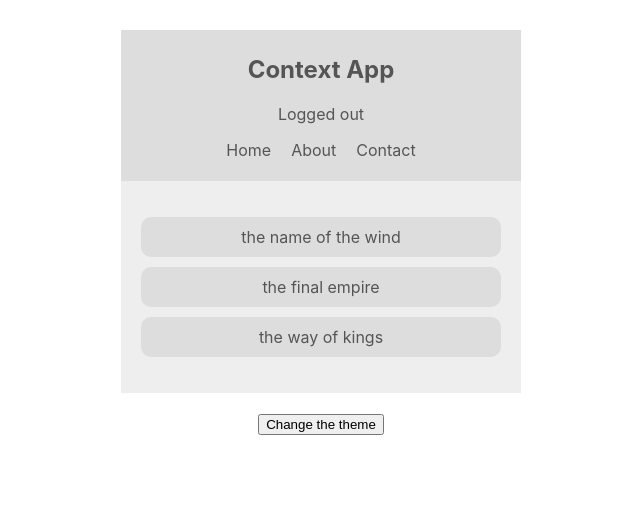
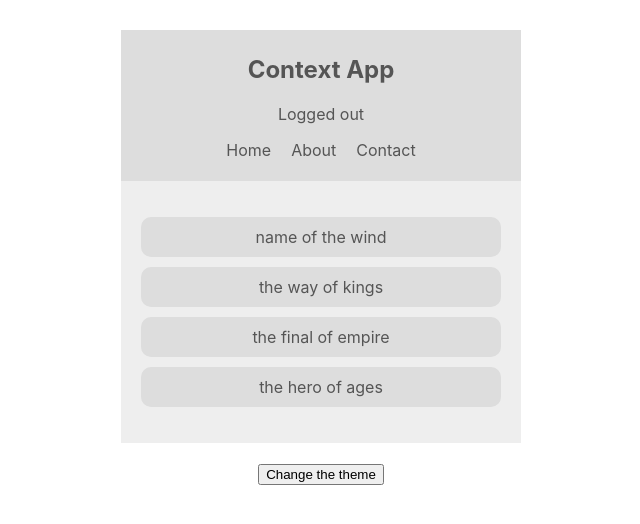
Before and after one commit to SvitlanaRybakova/react-app-book-list-change-theme, a React (Create React App) app: page / in a window 1280 px wide. Shown: the top 524 px of the page, without its empty margins (319-959 px from the left). Built offline with nearby package versions, Linux system fonts and the light colour scheme.

Commit message:
Creating Context with Functional Components

```diff
--- a/src/App.js
+++ b/src/App.js
@@ -4,6 +4,7 @@
 import ThemeToggle from './components/ThemeToggle';
 import ThemeContextProvaider from './contexts/ThemeContext';
 import AuthContextProvider from './contexts/AuthContext'
+import BookContextProvider from './contexts/BookContext';
 
 
 function App() {
@@ -12,7 +13,9 @@
       <ThemeContextProvaider>
           <AuthContextProvider>
           <Navbar />
-          <BookList />
+            <BookContextProvider>
+              <BookList />
+            </BookContextProvider>
           <ThemeToggle/>
         </AuthContextProvider>
       </ThemeContextProvaider>
--- a/src/components/BookList.js
+++ b/src/components/BookList.js
@@ -1,16 +1,24 @@
 import React, { useContext } from 'react';
+import { BookContext } from '../contexts/BookContext';
 import { ThemeContext } from '../contexts/ThemeContext'
 
 function BookList(){
     const { isLightTheme, light, dark } = useContext(ThemeContext);
+    const { books } = useContext(BookContext);
     const theme = isLightTheme ? light : dark;
 
     return (
       <div className="book-list" style={{ background: theme.bg, color: theme.syntax }}>
         <ul>
-          <li style={{ background: theme.ui }}>the name of the wind</li>
-          <li style={{ background: theme.ui }}>the final empire</li>
-          <li style={{ background: theme.ui }}>the way of kings</li>
+          {books.map(book => {
+            return(
+              <li
+              key={book.id}
+              style={{ background: theme.ui }}
+              >{ book.title }
+              </li>
+            )
+          })}
         </ul>
       </div>
 
--- /dev/null
+++ b/src/contexts/BookContext.js
@@ -0,0 +1,19 @@
+import React, { createContext, useState } from 'react';
+
+export const BookContext = createContext();
+
+function BookContextProvider(props){
+  const [books, setBooks] = useState([
+    {title: 'name of the wind', id:1 },
+    {title: 'the way of kings', id:2 },
+    {title: 'the final of empire', id:3 },
+    {title: 'the hero of ages', id:4 },
+  ]);
+
+  return (
+    <BookContext.Provider value={{books}}>
+      {props.children}
+    </BookContext.Provider>
+  )
+}
+export default BookContextProvider;
```
